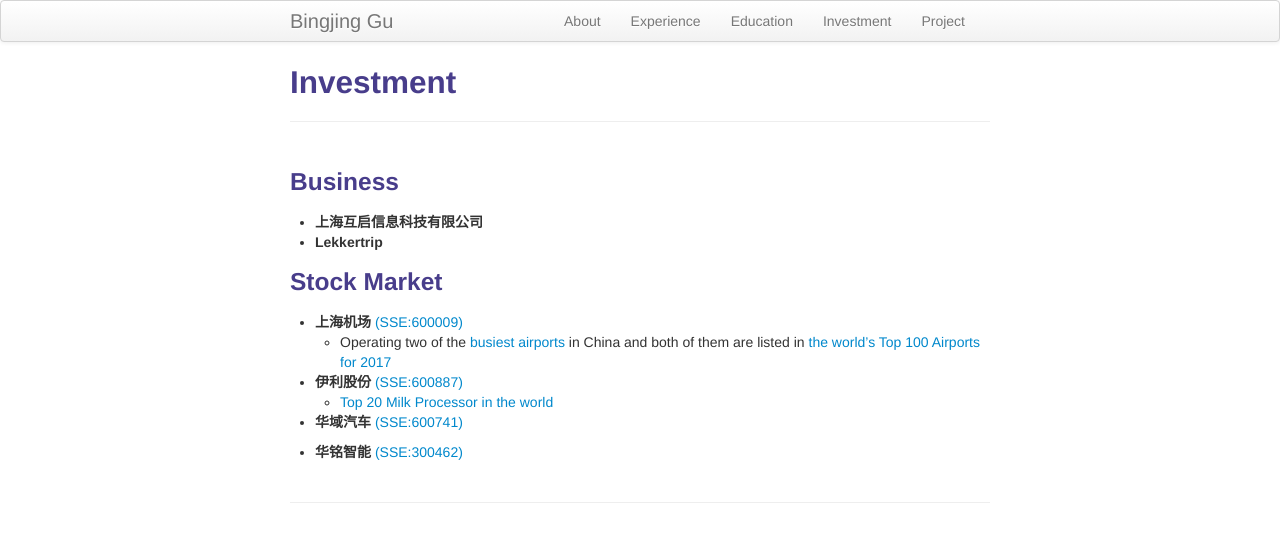
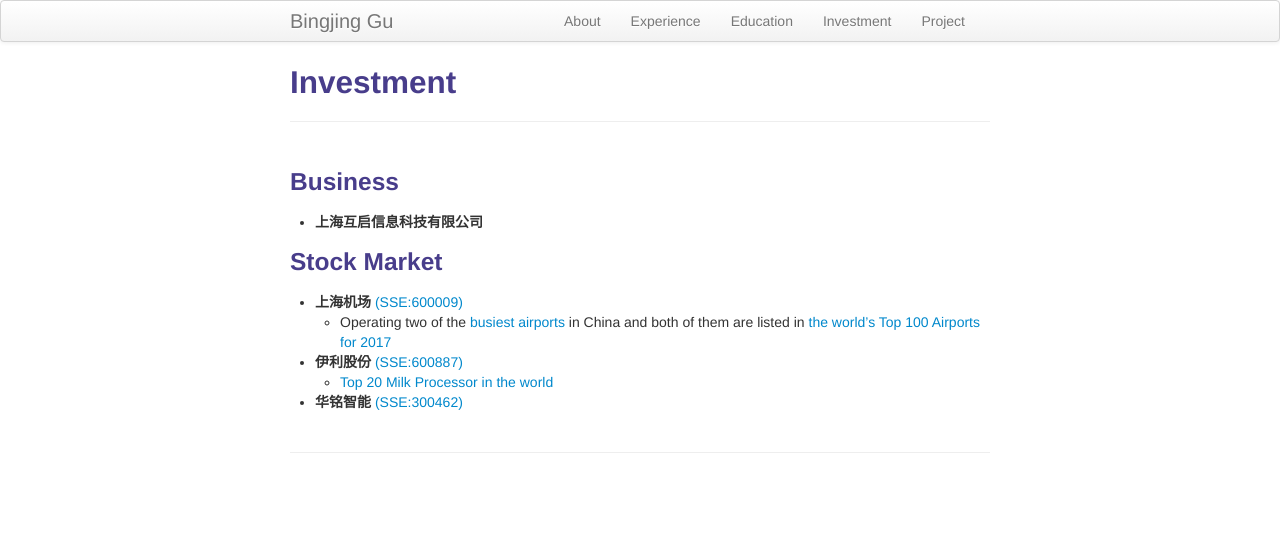
Before and after one commit to sangaj/sangaj.github.io, a Jekyll site: the page built from pages/Investment.md, in a window 1280 px wide. Shown: the top 542 px of the page. Built offline with Jekyll 4.4.1, drawn with Linux system fonts in a browser that asks for light colours.

Commit message:
Update Investment.md

```diff
--- a/pages/Investment.md
+++ b/pages/Investment.md
@@ -6,7 +6,7 @@ title: Investment
 ### Business
 
 - **上海互启信息科技有限公司**
-- **Lekkertrip**
+
 
 ### Stock Market
 
@@ -16,6 +16,4 @@ title: Investment
 - **伊利股份** [(SSE:600887)](http://www.sse.com.cn/assortment/stock/list/info/company/index.shtml?COMPANY_CODE=600887)
   - [Top 20 Milk Processor in the world](http://www.dairyglobal.net/Articles/General/2016/7/Who-are-the-top-20-milk-processors-2836106W/)
 
-- **华域汽车** [(SSE:600741)](http://www.sse.com.cn/assortment/stock/list/info/company/index.shtml?COMPANY_CODE=600741)
-
 - **华铭智能** [(SSE:300462)](http://disclosure.szse.cn/m/drgg_search.htm?secode=300462)
```
